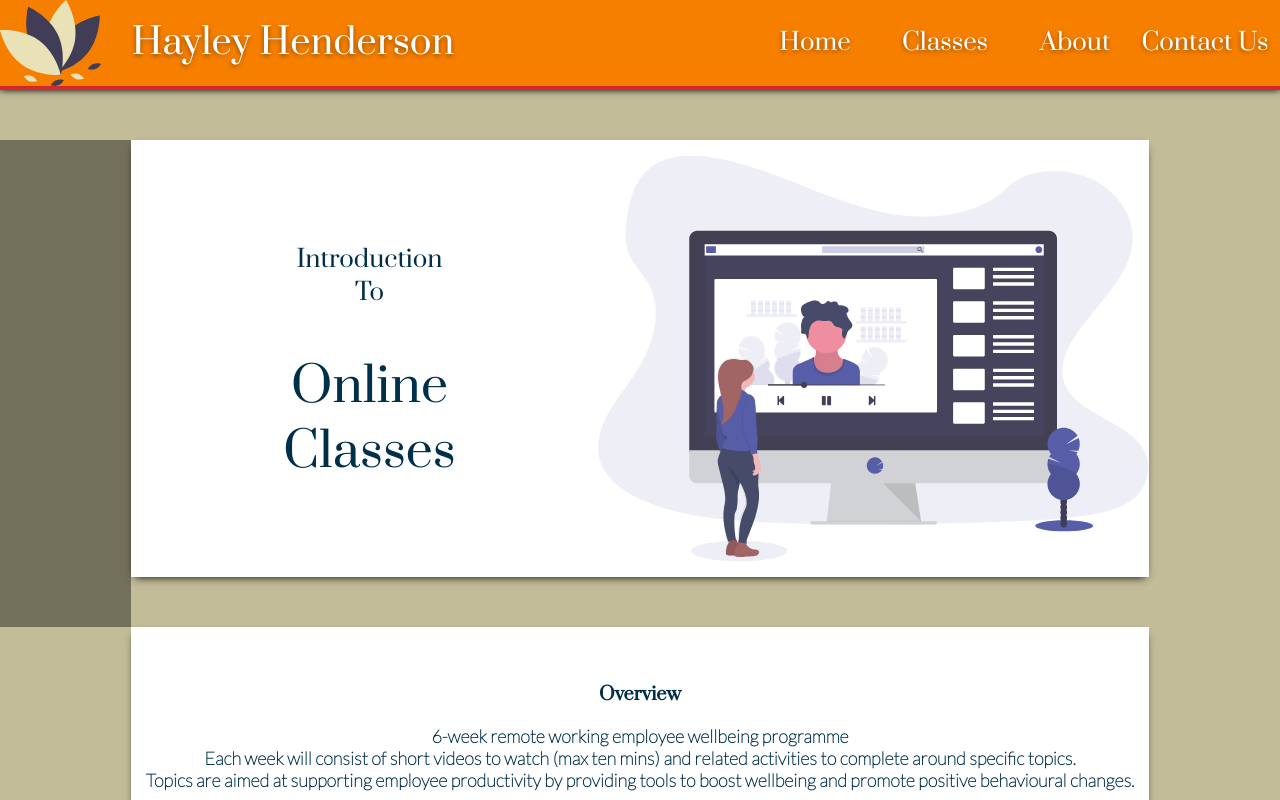
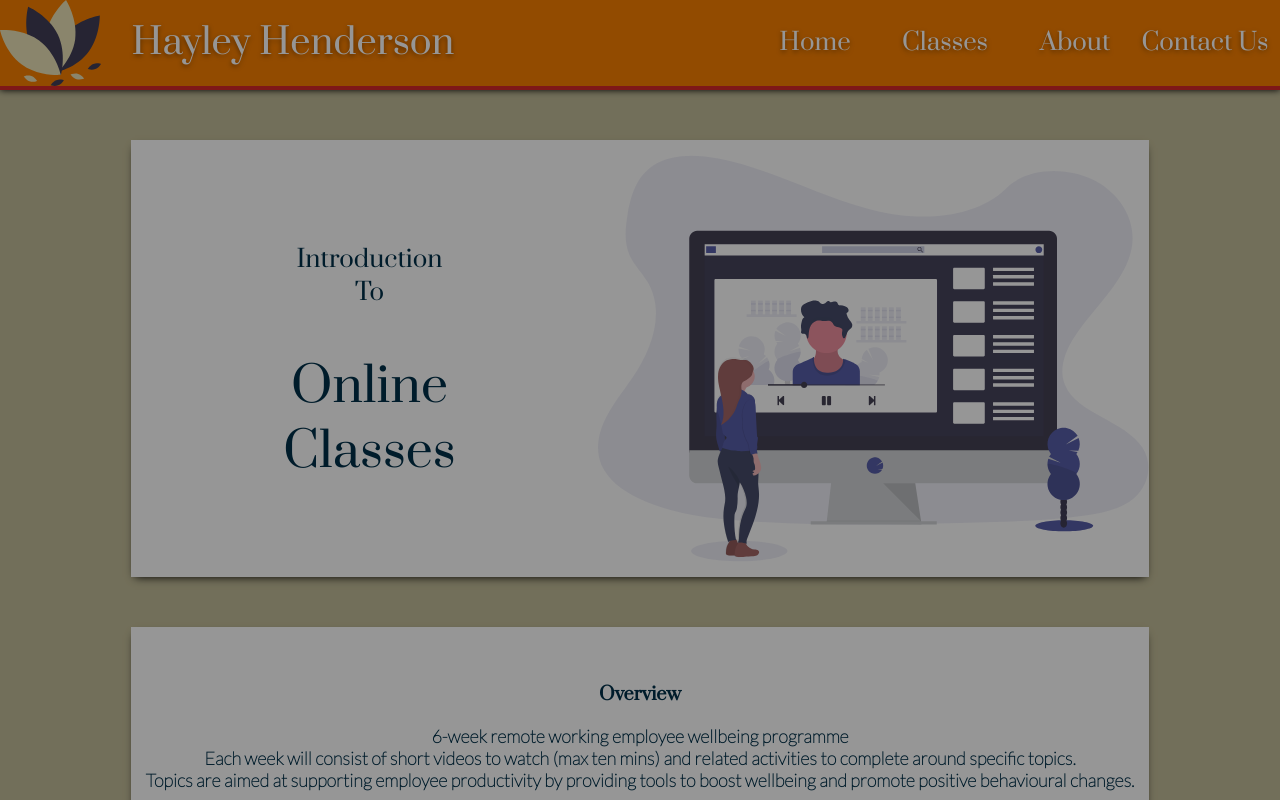
Before and after one commit to Eden-Brawn/csym2043_assignment, a plain HTML site: page classes.html in a window 1280 px wide. Shown: the top 800 px of the page. Drawn offline with Linux system fonts and the light colour scheme.

Commit message:
Added a filter to make the background darker

```diff
--- a/style.css
+++ b/style.css
@@ -394,7 +394,12 @@ input{
     margin-bottom: 16px;
 }
 .backdrop{
-    width: 100%;
-    height: 100%;
+    display: block;
+    position: fixed;
+    top:0%;
+    bottom: 0%;
+    left:0%;
+    right: 0%;
+
     background-color: rgba(0, 0, 0, 0.411);
 }
```
